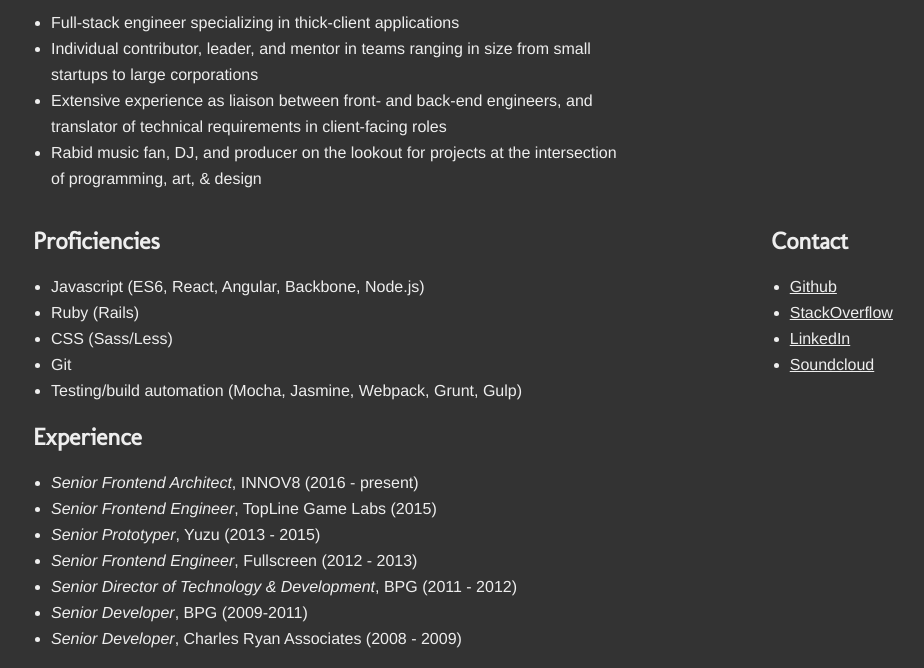
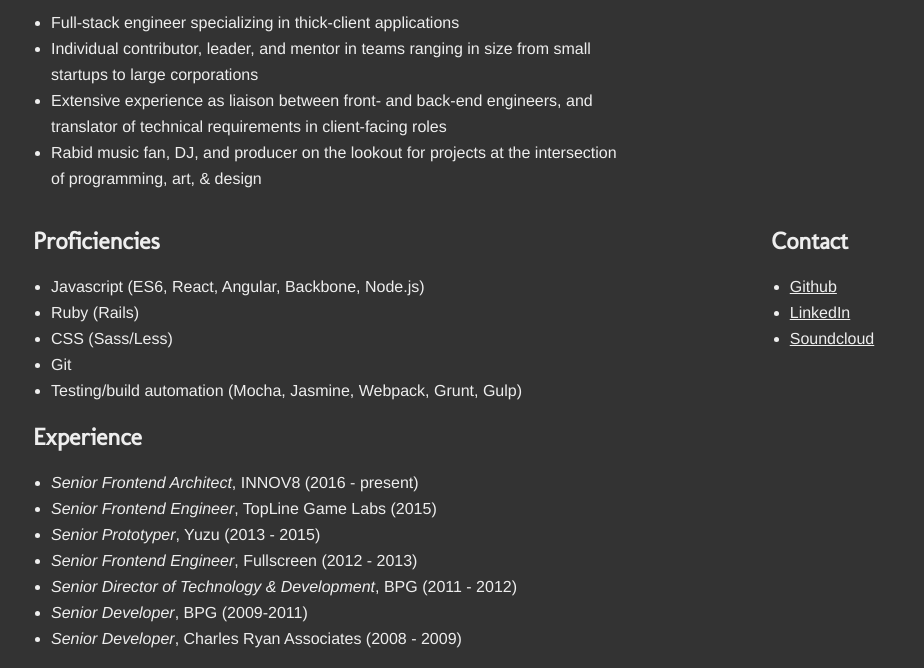
Before and after one commit to findzen/findzen.net, a website: page index.html in a window 1280 px wide. Shown: the part 75-743 px from the top of the page, without its empty margins (94-1018 px from the left). Drawn offline with Linux system fonts and the light colour scheme; a web font is replaced by a local one.

Commit message:
Remove dead Stackoverflow link

```diff
--- a/index.html
+++ b/index.html
@@ -68,7 +68,6 @@
           <h2>Contact</h2>
           <ul>
             <li><a href="http://github.com/findzen">Github</a></li>
-            <li><a href="http://careers.stackoverflow.com/findzen">StackOverflow</a></li>
             <li><a href="http://linkedin.com/in/findzen">LinkedIn</a></li>
             <li><a href="http://soundcloud.com/bimsha">Soundcloud</a></li>
           </ul>
```
